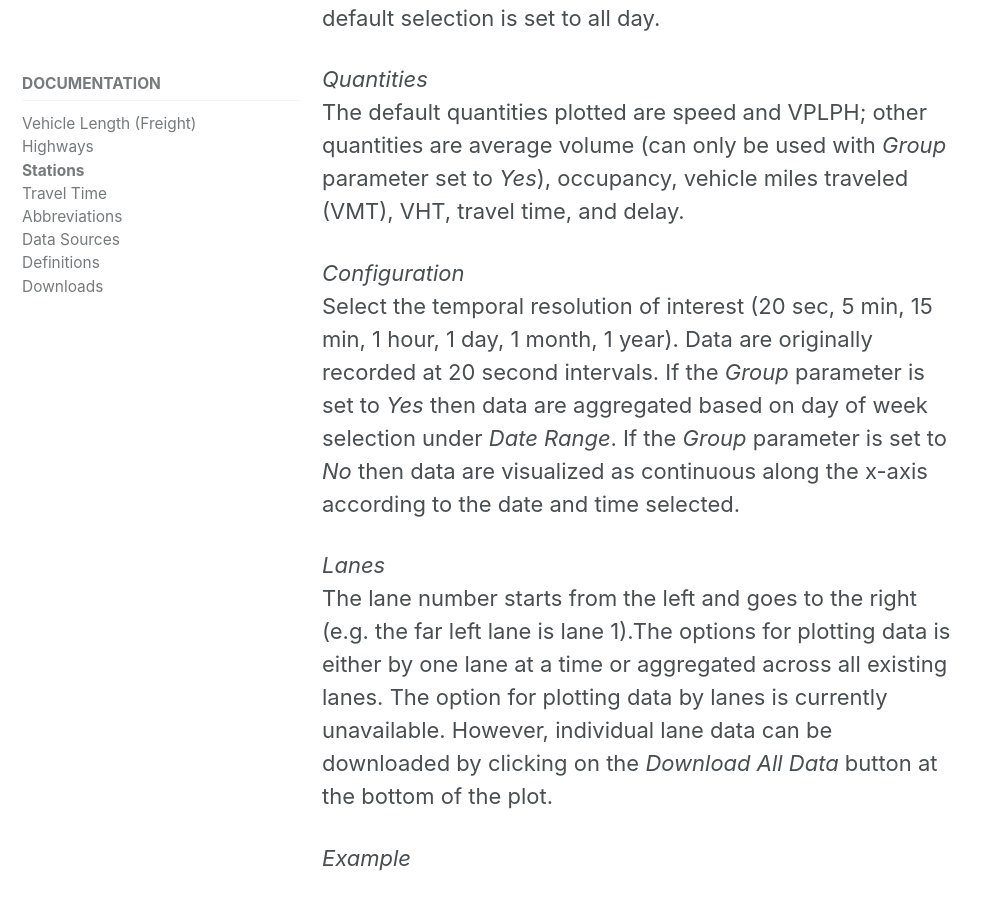
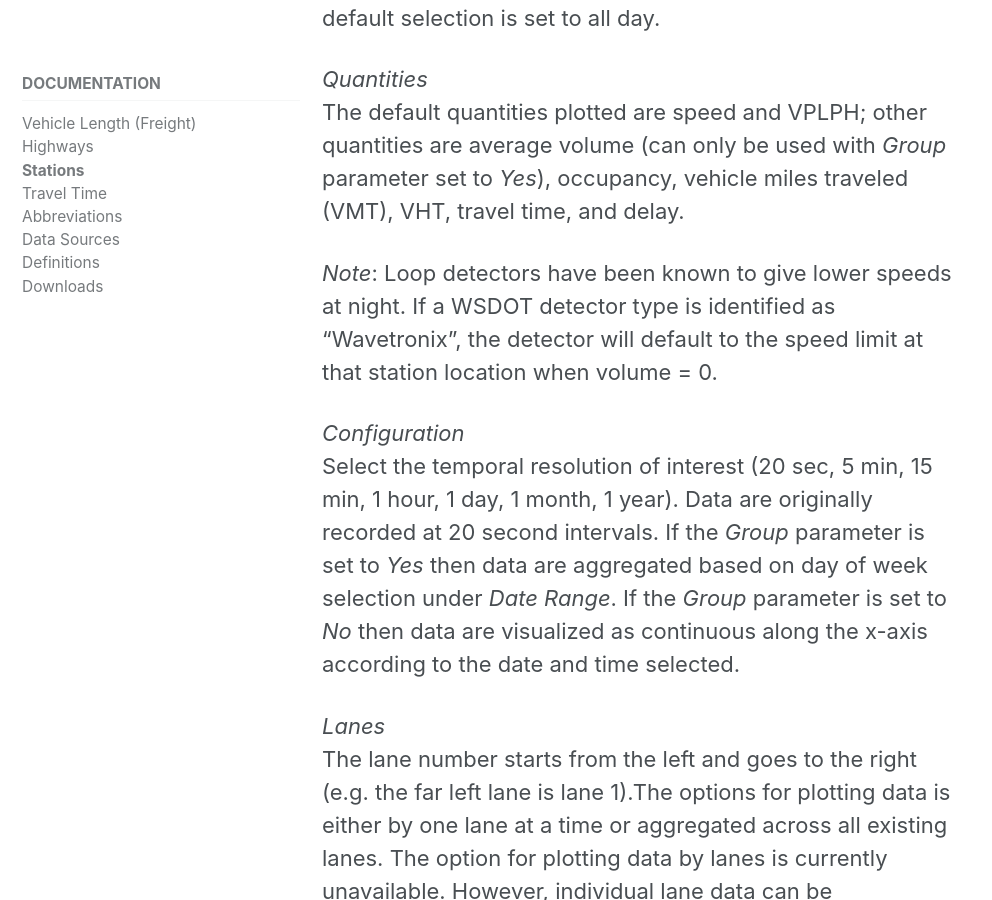
Before and after one commit to adus/portal-documentation, a Jekyll site: the page built from _documents/stations.md, in a window 1280 px wide and 900 px high, scrolled down 4423 px. Shown: the whole window, without its empty margins (0-992 px from the left). Built offline with Jekyll 4.4.1, drawn with Linux system fonts in a browser that asks for light colours; nearby versions of some CDN libraries.

Commit message:
included note lower detected speeds at night on loops, and wsdot default speed at night with wavetronix

```diff
--- a/_documents/stations.md
+++ b/_documents/stations.md
@@ -45,6 +45,8 @@ To select a specific time range of interest use the _Start_ and _End_ inputs (e.
 _Quantities_ <br>
 The default quantities plotted are speed and VPLPH; other quantities are average volume (can only be used with _Group_ parameter set to _Yes_), occupancy, vehicle miles traveled (VMT), VHT, travel time, and delay.
 
+_Note_: Loop detectors have been known to give lower speeds at night. If a WSDOT detector type is identified as "Wavetronix", the detector will default to the speed limit at that station location when volume = 0.
+
 _Configuration_ <br>
 Select the temporal resolution of interest (20 sec, 5 min, 15 min, 1 hour, 1 day, 1 month, 1 year). Data are originally recorded at 20 second intervals. If the _Group_ parameter is set to _Yes_ then data are aggregated based on day of week selection under _Date Range_. If the _Group_ parameter is set to _No_ then data are visualized as continuous along the x-axis according to the date and time selected.
 
```
